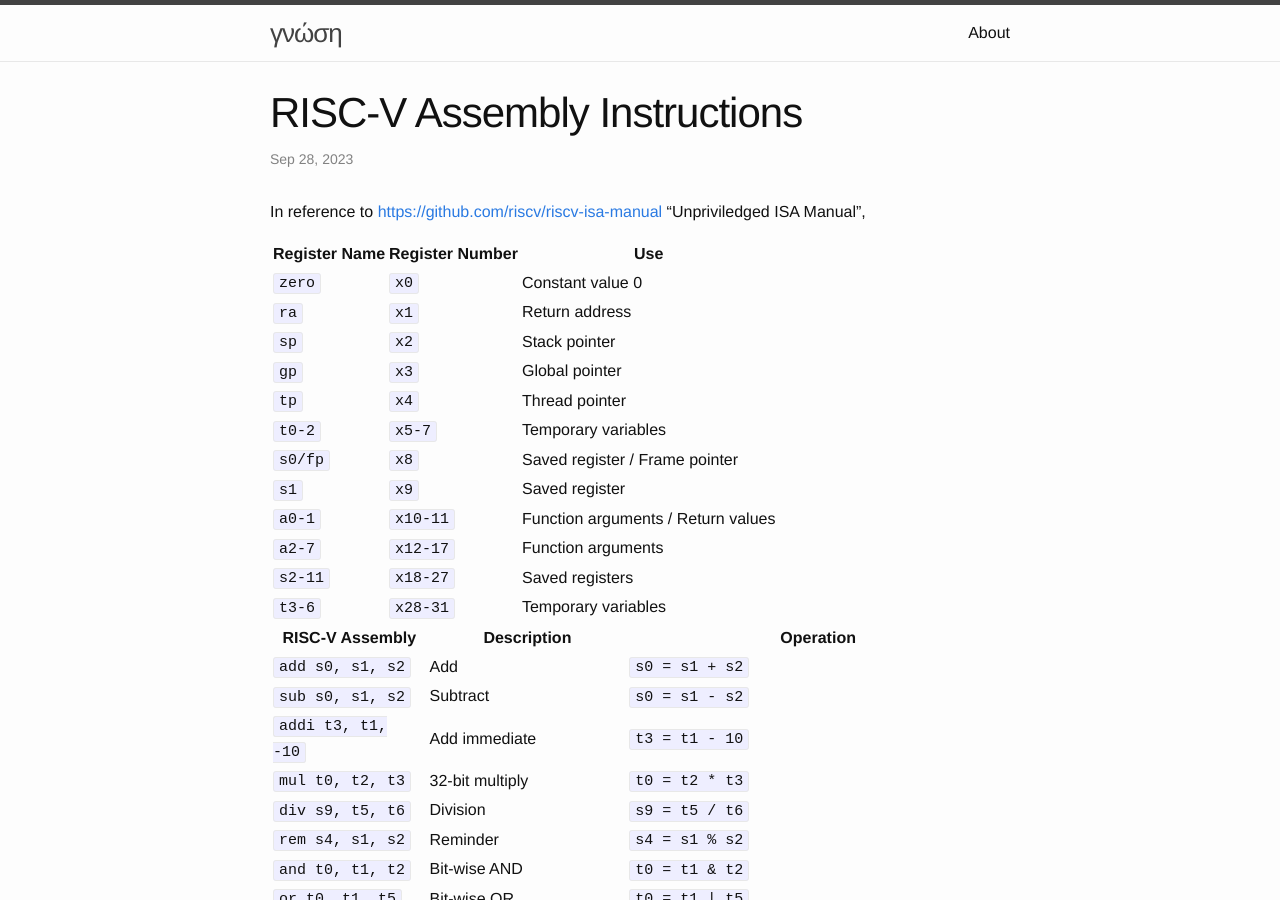
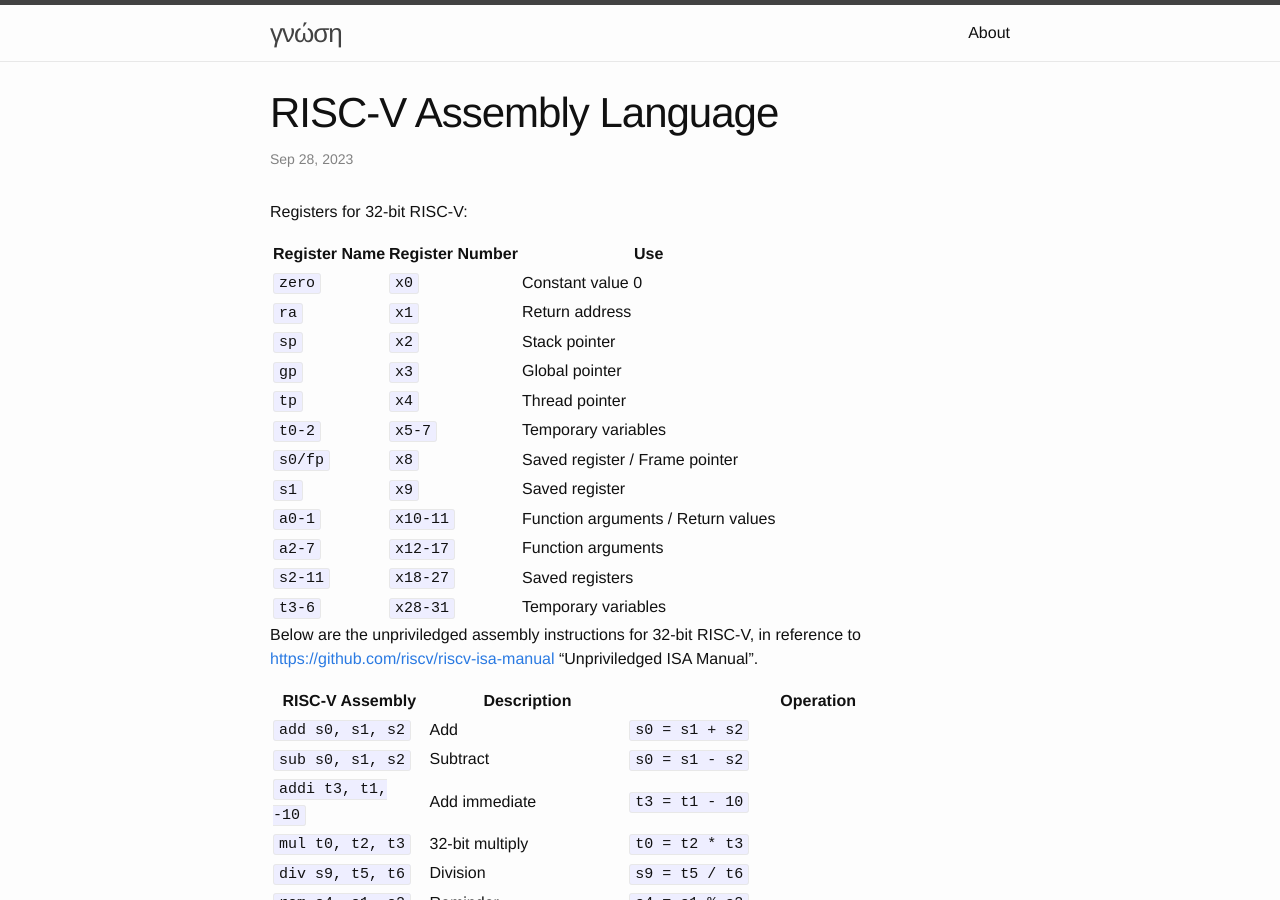
Before and after one commit to jli05/jli05.github.io, a Jekyll site: the page built from _posts/2023-09-28-RISC-V-Assembly-Language.md, in a window 1280 px wide and 900 px high. Built offline with Jekyll 4.4.1, drawn with Linux system fonts in a browser that asks for light colours.

Commit message:
change title

```diff
--- a/_posts/2023-09-28-RISC-V-Assembly-Instructions.md
+++ b/_posts/2023-09-28-RISC-V-Assembly-Language.md
@@ -1,9 +1,9 @@
 ---
-title: RISC-V Assembly Instructions
+title: RISC-V Assembly Language
 layout: post
 ---
 
-In reference to [https://github.com/riscv/riscv-isa-manual](https://github.com/riscv/riscv-isa-manual) "Unpriviledged ISA Manual",
+Registers for 32-bit RISC-V:
 
 | Register Name   | Register Number   |            Use               |
 | --------------- | ----------------- | ---------------------------- |
@@ -19,6 +19,11 @@ In reference to [https://github.com/riscv/riscv-isa-manual](https://github.com/r
 | `a2-7`          | `x12-17`          | Function arguments           |
 | `s2-11`         | `x18-27`          | Saved registers              |
 | `t3-6`          | `x28-31`          | Temporary variables          |
+
+
+
+
+Below are the unpriviledged assembly instructions for 32-bit RISC-V, in reference to [https://github.com/riscv/riscv-isa-manual](https://github.com/riscv/riscv-isa-manual) "Unpriviledged ISA Manual".
 
 |  RISC-V Assembly      |  Description         |    Operation        |
 | --------------------- | -------------------- | ------------------- |
```
